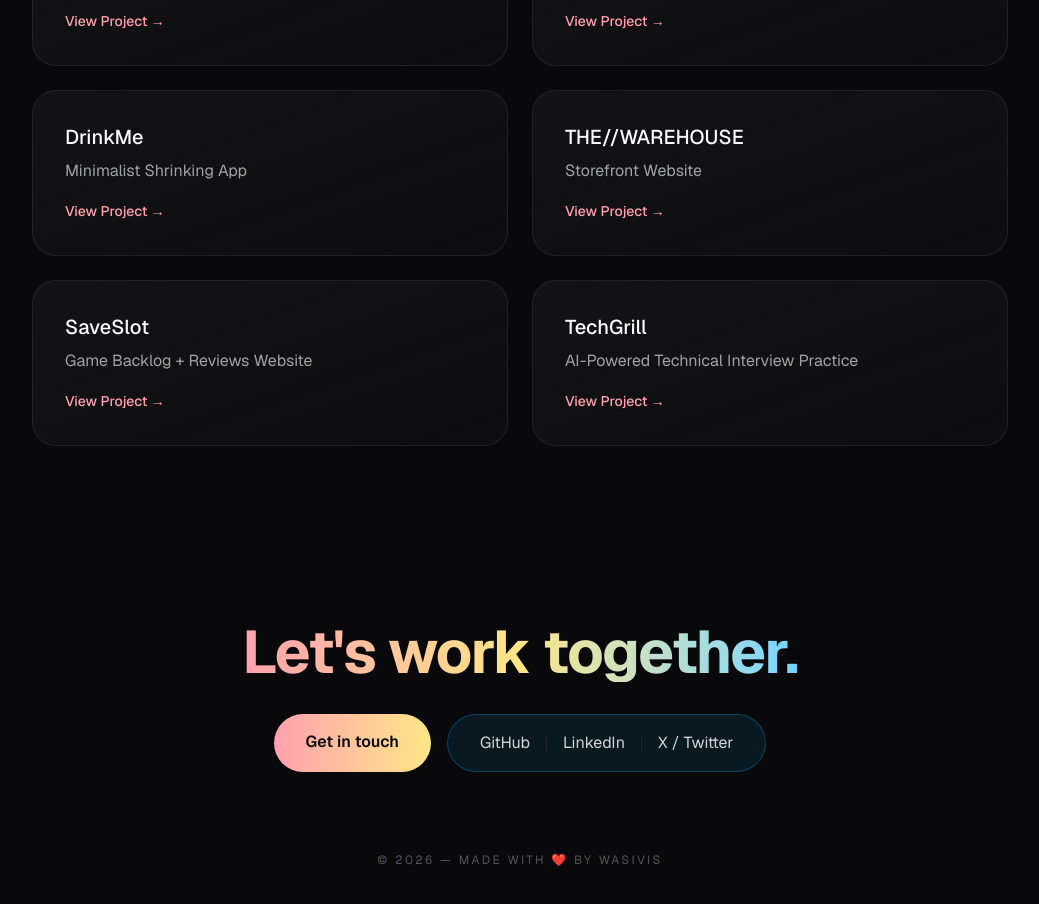
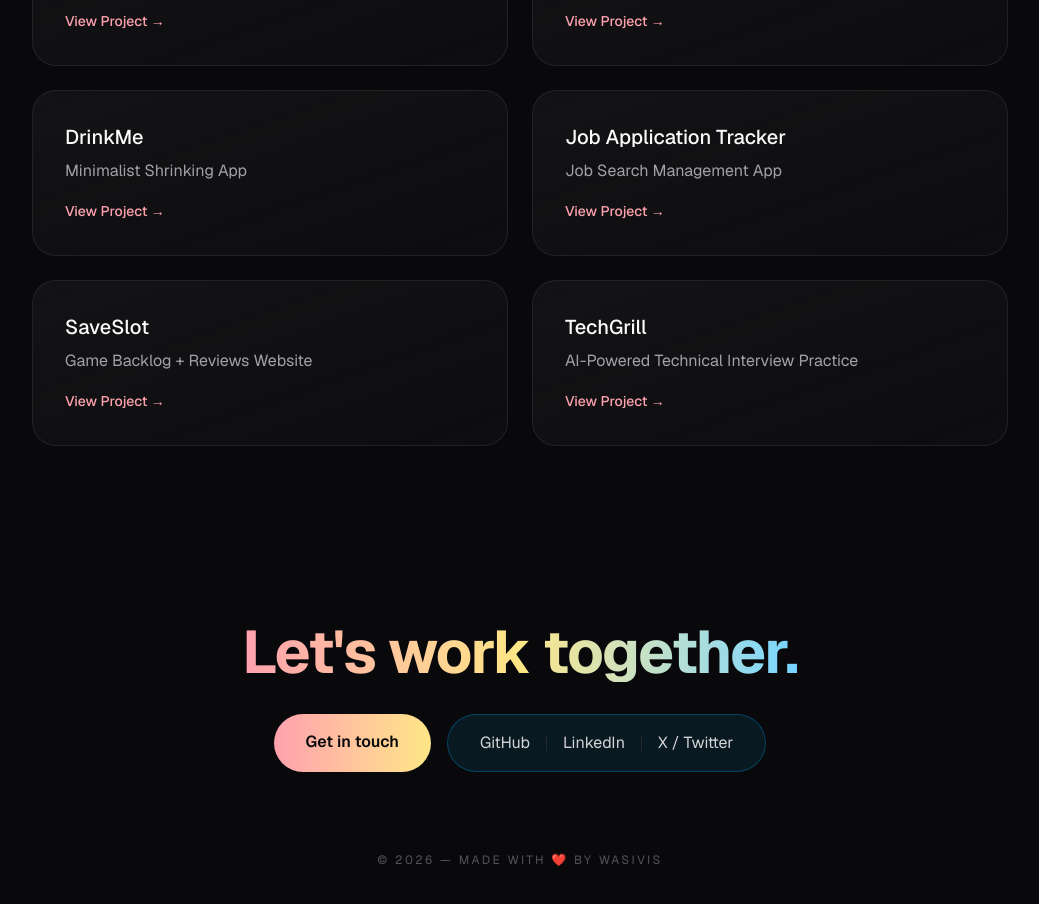
Before and after one commit to wasivis/portfolio-new, a Next.js app: page / in a window 1280 px wide. Shown: the part 1260-2164 px from the top of the page, without its empty margins (120-1159 px from the left). Built offline with nearby package versions, Linux system fonts and the light colour scheme.

Commit message:
Update Projects.tsx

```diff
--- a/app/components/Projects.tsx
+++ b/app/components/Projects.tsx
@@ -2,7 +2,7 @@ const PROJECT_DATA = [
   { title: "Gamescout AI", desc: "AI-Powered Game Discovery Platform", link: "https://gamescout-ai.vercel.app/" },
   { title: "WasiLinks", desc: "Link-in-bio Website", link: "https://wasilinks.vercel.app/" },
   { title: "DrinkMe", desc: "Minimalist Shrinking App", link: "https://github.com/wasivis/DrinkMe" },
-  { title: "THE//WAREHOUSE", desc: "Storefront Website", link: "https://the-warehouse-zeta.vercel.app/" },
+  { title: "Job Application Tracker", desc: "Job Search Management App", link: "https://job-tracker-ebon-three.vercel.app/" },
   { title: "SaveSlot", desc: "Game Backlog + Reviews Website", link: "https://save-slot.vercel.app/" },
   { title: "TechGrill", desc: "AI-Powered Technical Interview Practice", link: "https://techgrill.vercel.app/" },
 ];
```
